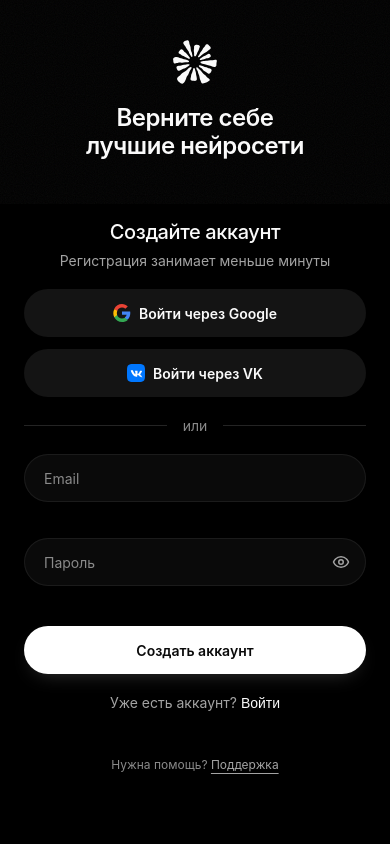
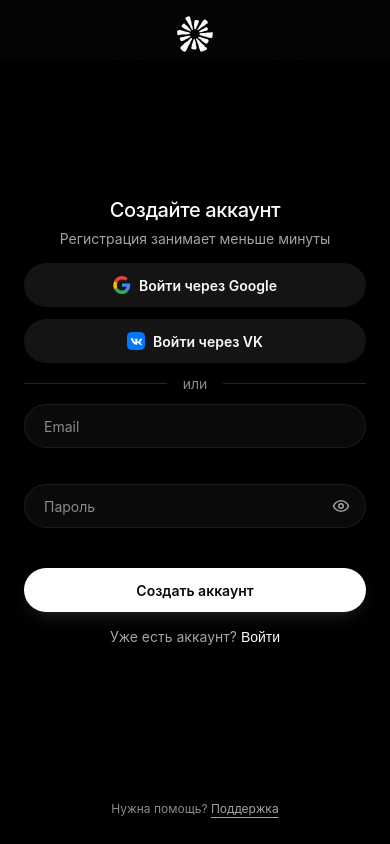
Before and after one commit to sunopiusme/genora, a Next.js app in the folder apps/web/: page /login in a window 390 px wide. Built offline with nearby package versions, Linux system fonts and the light colour scheme.

Commit message:
refactor: update CSS layout and padding for auth components
Co-authored-by: Tarrant Harris <112315171+sunopiusme@users.noreply.github.com>

```diff
--- a/apps/web/app/(auth)/brand-panel.module.css
+++ b/apps/web/app/(auth)/brand-panel.module.css
@@ -3,8 +3,9 @@
   display: flex;
   flex-direction: column;
   align-items: center;
-  gap: var(--space-5);
-  padding: var(--space-10) var(--space-6) var(--space-6);
+  flex-shrink: 0;
+  padding: calc(var(--space-4) + env(safe-area-inset-top)) var(--space-6)
+    var(--space-2);
   overflow: hidden;
   text-align: center;
 }
@@ -21,11 +22,12 @@
 .logo {
   position: relative;
   align-self: center;
-  width: 2.75rem;
-  height: 2.75rem;
+  width: 2.25rem;
+  height: 2.25rem;
 }
 
 .brandBottom {
+  display: none;
   position: relative;
   max-width: 30rem;
   margin-inline: auto;
@@ -53,7 +55,7 @@
   .brand {
     align-items: flex-start;
     justify-content: space-between;
-    gap: 0;
+    flex-shrink: 1;
     padding: var(--space-12);
     text-align: left;
     border-right: 1px solid var(--color-border);
@@ -82,6 +84,7 @@
   }
 
   .brandBottom {
+    display: block;
     margin-inline: 0;
   }
 
--- a/apps/web/app/(auth)/login/page.module.css
+++ b/apps/web/app/(auth)/login/page.module.css
@@ -1,7 +1,8 @@
 .main {
-  display: grid;
-  grid-template-columns: 1fr;
-  min-height: 100dvh;
+  display: flex;
+  flex-direction: column;
+  height: 100dvh;
+  overflow: hidden;
   background-color: #000000;
   color: var(--color-foreground);
 }
@@ -9,24 +10,33 @@
 .formColumn {
   position: relative;
   display: flex;
+  flex: 1;
+  min-height: 0;
   flex-direction: column;
   align-items: center;
-  padding: var(--space-4) var(--space-6) var(--space-10);
+  padding: var(--space-2) var(--space-6)
+    calc(var(--space-4) + env(safe-area-inset-bottom));
 }
 
 .formInner {
   width: 100%;
   max-width: 22rem;
+  margin-block: auto;
 }
 
 .support {
   width: 100%;
-  margin-top: var(--space-8);
+  margin-top: var(--space-3);
+  flex-shrink: 0;
 }
 
 @media (min-width: 1024px) {
   .main {
+    display: grid;
     grid-template-columns: 1.05fr 1fr;
+    height: auto;
+    min-height: 100dvh;
+    overflow: visible;
   }
 
   .formColumn {
--- a/apps/web/app/(auth)/verify/page.module.css
+++ b/apps/web/app/(auth)/verify/page.module.css
@@ -1,7 +1,8 @@
 .main {
-  display: grid;
-  grid-template-columns: 1fr;
-  min-height: 100dvh;
+  display: flex;
+  flex-direction: column;
+  height: 100dvh;
+  overflow: hidden;
   background-color: #000000;
   color: var(--color-foreground);
 }
@@ -9,14 +10,18 @@
 .formColumn {
   position: relative;
   display: flex;
+  flex: 1;
+  min-height: 0;
   flex-direction: column;
   align-items: center;
-  padding: var(--space-4) var(--space-6) var(--space-10);
+  padding: var(--space-2) var(--space-6)
+    calc(var(--space-4) + env(safe-area-inset-bottom));
 }
 
 .formInner {
   width: 100%;
   max-width: 22rem;
+  margin-block: auto;
   text-align: center;
 }
 
@@ -44,12 +49,17 @@
 
 .support {
   width: 100%;
-  margin-top: var(--space-8);
+  margin-top: var(--space-3);
+  flex-shrink: 0;
 }
 
 @media (min-width: 1024px) {
   .main {
+    display: grid;
     grid-template-columns: 1.05fr 1fr;
+    height: auto;
+    min-height: 100dvh;
+    overflow: visible;
   }
 
   .formColumn {
--- a/apps/web/features/auth/components/auth-card.module.css
+++ b/apps/web/features/auth/components/auth-card.module.css
@@ -253,6 +253,26 @@
   border-radius: var(--radius-md);
 }
 
+@media (max-width: 1023px) {
+  .header {
+    margin-bottom: var(--space-4);
+  }
+
+  .divider {
+    margin-block: var(--space-3);
+  }
+
+  .socialButton.socialButton,
+  .submit.submit,
+  .inputRow > input {
+    height: 2.75rem;
+  }
+
+  .footer {
+    margin-top: var(--space-4);
+  }
+}
+
 @media (prefers-reduced-motion: reduce) {
   .root {
     animation: none;
```
